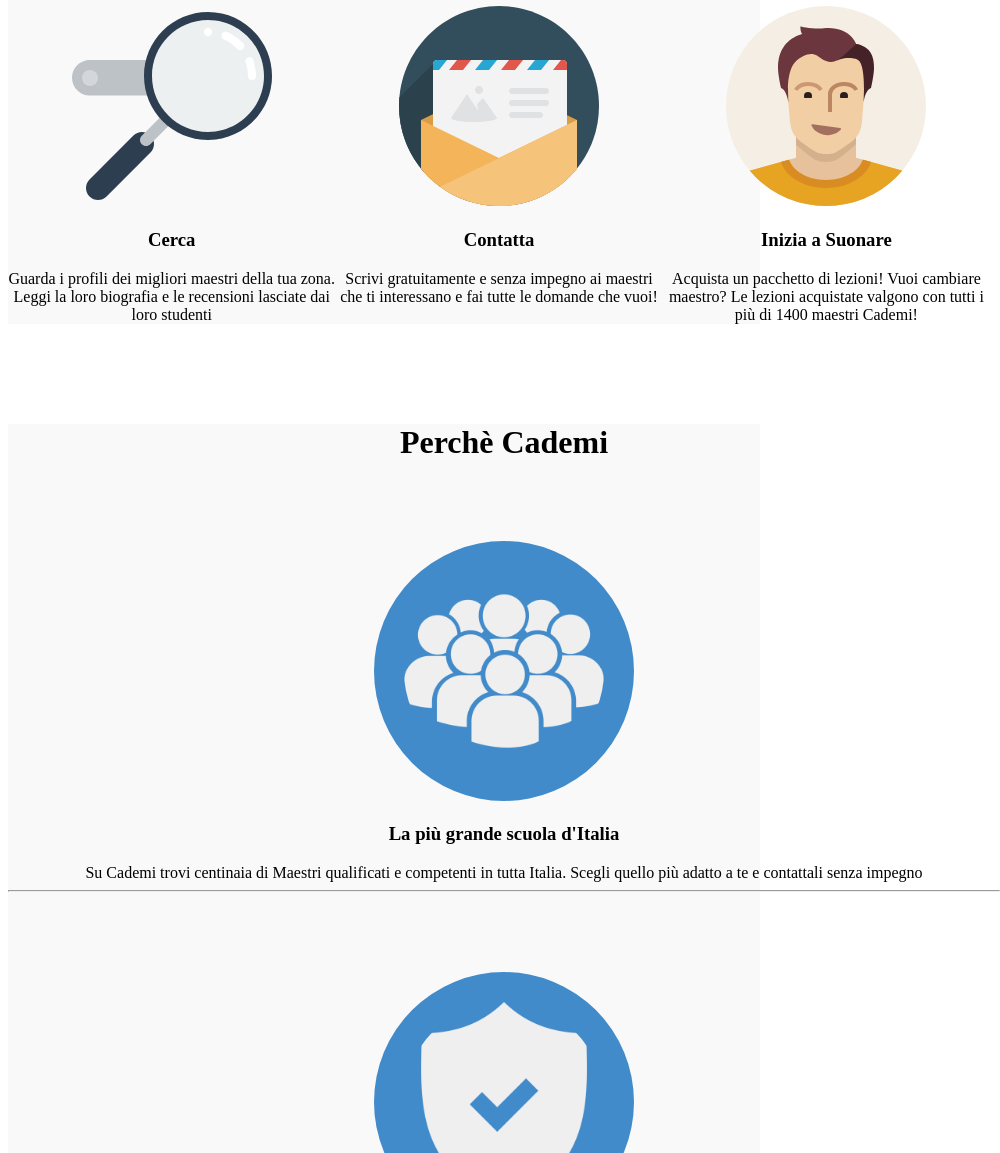
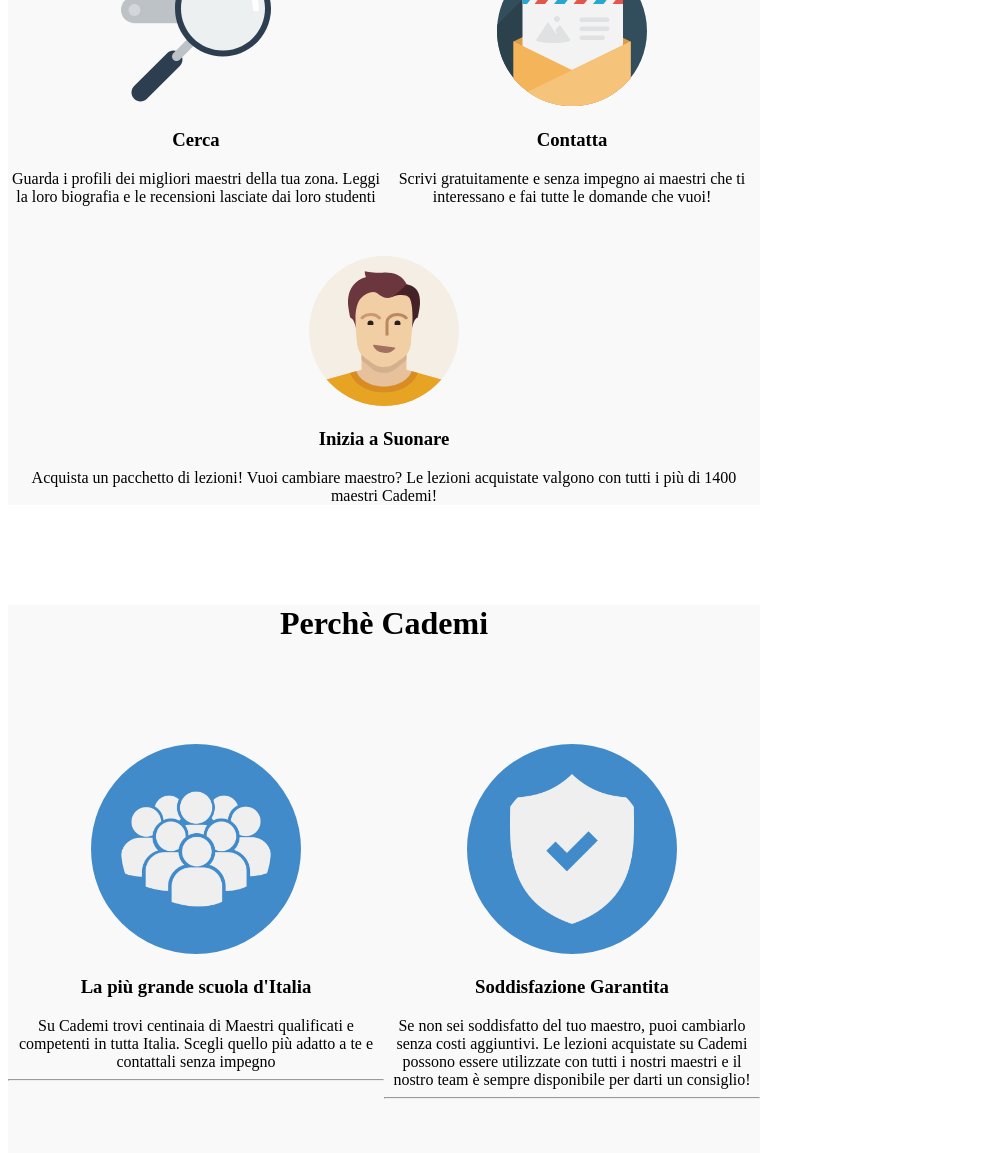
Before and after one commit to nicolamilani1988/html-css-resp-wannabe, a plain HTML site: page index.html in a window 768 px wide. Shown: the part 624-1777 px from the top of the page, 1000 px wide, since content can reach past the window. Drawn offline with Linux system fonts and the light colour scheme.

Commit message:
esercizio BONUS - completate prime 2 sezioni

```diff
--- a/css/responsiveness-style.css
+++ b/css/responsiveness-style.css
@@ -16,34 +16,40 @@
 
 }
 
-/* REGOLE PER LASCIARE foto LEFT E CENTRAL VICINE */
+/* BONUS */
 
-/* @media all and (max-width: 420px){
+@media all and (min-width: 421px) and (max-width: 768px){
 
-  #steps img{
-    max-height: 150px;
+  /* regole generali */
+  .row{
+    width: 100%;
   }
 
-  #steps .row>.left,
-  #steps .row>.central,
-  #steps .row>.right{
-    margin-bottom: 50px;
+  img{
+    height: 150px;
   }
 
-  #steps .row>.left, #steps .row>.central{
+  /* regole #lezioni */
+  #lezioni .row>.left,
+  #lezioni .row>.right {
     width: 50%;
   }
 
-  #steps .row>.left, #steps .row>.right{
+  /* regole steps */
+  #steps .row>.left, #steps .row>.central, #why .row>.first,
+  #why .row>.second{
+    width: 50%;
+  }
+
+  #steps .row>.left, #steps .row>.right, #why .row>.first, #why .row>.third{
     float: left;
   }
 
-  #steps .row>.central{
+  #steps .row>.central, #why .row>.second{
     float: right;
   }
 
-  #steps .row>.right {
+  #steps .row>.right, #why .row>.third {
     width: 100%;
+    margin-top: 50px;
   }
-
-} */
```
